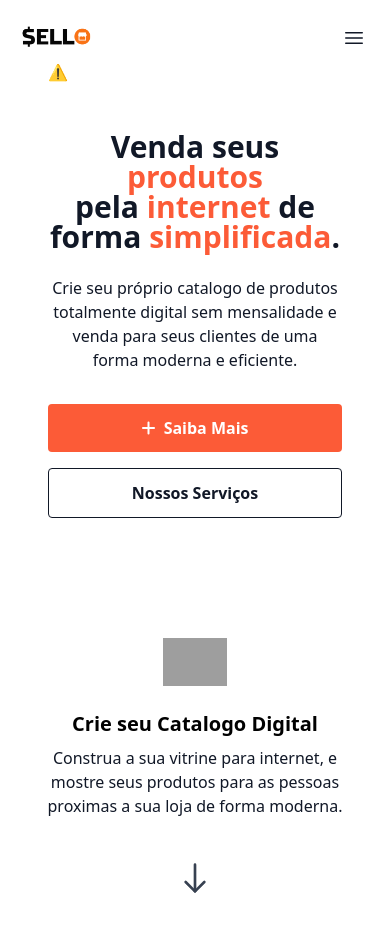
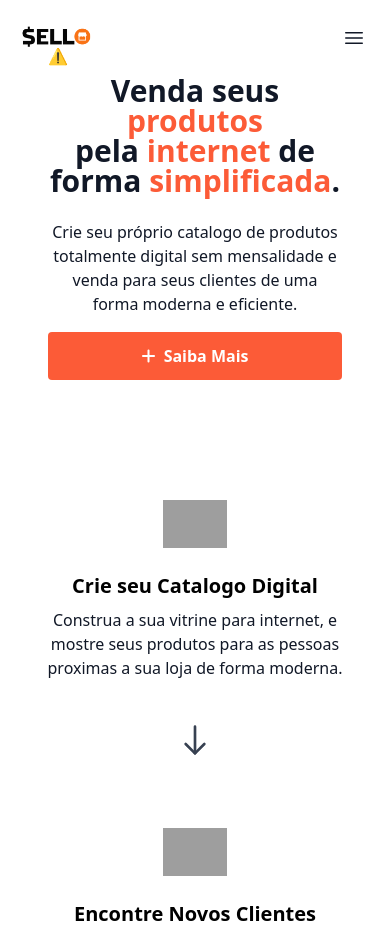
Before and after one commit to Riseway-Brasil/sello.app, a website: page index.html in a window 390 px wide. Shown: the top 931 px of the page. Drawn offline with nearby package versions, Linux system fonts and the light colour scheme; no server answers; grey boxes are pictures that could not be loaded; a web font is replaced by a local one.

Commit message:
fixing margins

```diff
--- a/index.html
+++ b/index.html
@@ -114,13 +114,13 @@
       </div>
     </div>
     <main class=" text-gray-900">
-      <div class="container flex flex-col justify-center p-6 mx-auto -mt-24  sm:mt-0 sm:py-12 lg:py-24 lg:flex-row lg:justify-between">
+      <div class="container flex flex-col justify-center p-6 mx-auto -mt-28  sm:mt-0 sm:py-12 lg:py-24 lg:flex-row lg:justify-between">
         <div class="flex scale_up items-center justify-center p-6 mt-8 lg:mt-0 sm:h-[600px] sm:w-[600px] sm:mb-20 ">
           <script src="https://unpkg.com/@lottiefiles/lottie-player@latest/dist/lottie-player.js"></script>
           <lottie-player src="https://assets6.lottiefiles.com/packages/lf20_jneva4pr.json" background="transparent"
             speed="1" style="width: 100%; height: 100%;" loop autoplay></lottie-player>
         </div>
-        <div class="flex flex-col justify-center p-6 text-center rounded-sm  lg:max-w-md xl:max-w-2xl lg:text-left">
+        <div class="flex flex-col justify-center p-6  -mt-10  sm:mt-0 text-center rounded-sm  lg:max-w-md xl:max-w-2xl lg:text-left">
           <h1 class="text-3xl font-bold leading-none scale_up sm:text-6xl">Venda seus <span
               class="text-[#fc5b37]">produtos</span> <br> pela <span class="text-[#fc5b37]">internet</span>
             de forma <span class="text-[#fc5b37]">simplificada</span>.
@@ -129,12 +129,12 @@
             totalmente digital sem mensalidade e venda para seus clientes de uma forma moderna e eficiente.
           </p>
           <div
-            class="flex flex-col space-y-4 sm:items-center sm:justify-center sm:flex-row sm:space-y-0 sm:space-x-4 lg:justify-start">
+            class="flex flex-col -mt-4 sm:mt-0 space-y-2 sm:items-center sm:justify-center sm:flex-row sm:space-y-0 sm:space-x-4 lg:justify-start">
             <a rel="noopener noreferrer" href="#"
               class="px-8 py-3 scale_up text-base sm:text-lg font-semibold rounded bg-[#fc5b37] text-white"><i
                 class="fa-solid fa-plus mr-1"></i> Saiba Mais</a>
             <a rel="noopener noreferrer" href="#"
-              class="px-8 py-3 scale_up  text-base sm:text-lg font-semibold border rounded border-gray-900">Nossos Serviços</a>
+              class="px-8 py-3 scale_up  sm:flex hidden text-base sm:text-lg font-semibold border rounded border-gray-900">Nossos Serviços</a>
           </div>
         </div>
       </div>
```
Also changed, not shown: output.css.
